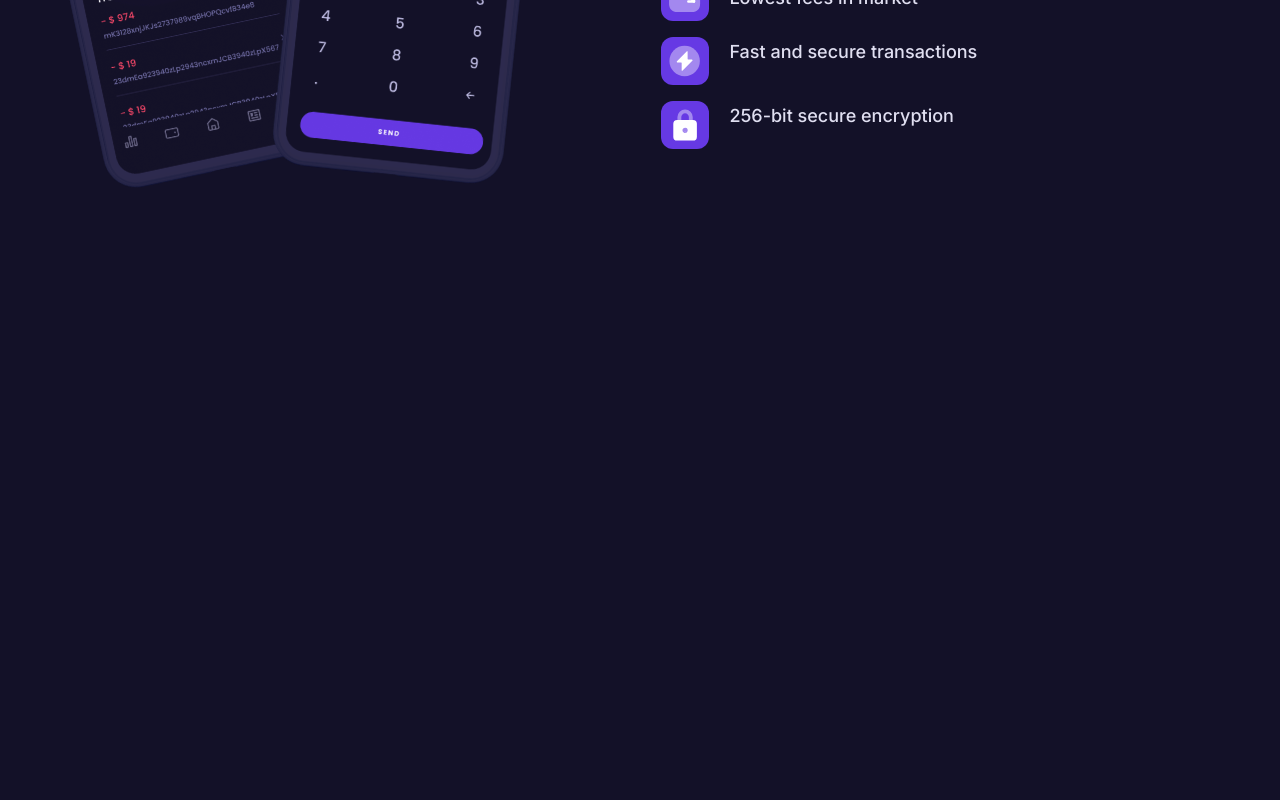
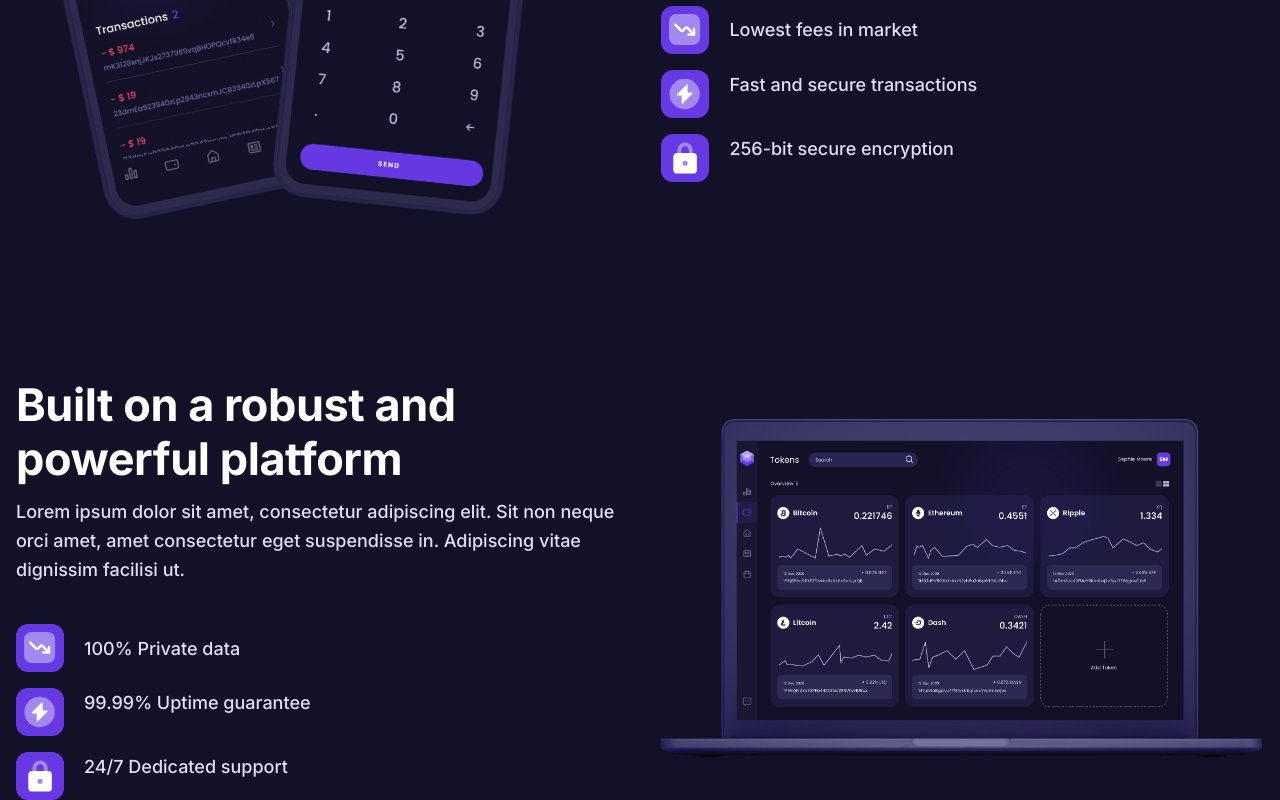
Before and after one commit to ujjwal-B7/crypto_template, a Next.js app: page / in a window 1280 px wide. Shown: the part 3250-4050 px from the top of the page. Before the commit the page ends 3595 px from the top, so only its background shows below. Built offline with nearby package versions, Linux system fonts and the light colour scheme.

Commit message:
privacy section complete

```diff
--- a/src/app/page.js
+++ b/src/app/page.js
@@ -53,7 +53,7 @@ export default function Home() {
         className="section-container text-center py-10 px-4 "
         data-aos="fade-up"
       >
-        <h3>CRYPTO APP HAS BEEN FEATURED ON</h3>
+        <h2>CRYPTO APP HAS BEEN FEATURED ON</h2>
         <div className="companies md:pt-10 pt-5 flex-wrap flex  justify-center lg:gap-10 gap-5">
           <span>
             <svg
@@ -632,6 +632,116 @@ export default function Home() {
           </div>
         </div>
       </section>
+      <section className="section-container px-4 flex-between md:flex-row flex-col gap-10">
+        <div className="md:w-[50%]">
+          <h2 data-aos="fade-up">Built on a robust and powerful platform</h2>
+          <p data-aos="fade-up">
+            Lorem ipsum dolor sit amet, consectetur adipiscing elit. Sit non
+            neque orci amet, amet consectetur eget suspendisse in. Adipiscing
+            vitae dignissim facilisi ut.
+          </p>
+          <div className="space-y-4 mt-10" data-aos="fade-up">
+            <div className="flex gap-5 items-center">
+              <span className="rounded-xl secondary-bg p-2">
+                <svg
+                  width="32"
+                  height="32"
+                  viewBox="0 0 32 32"
+                  fill="none"
+                  xmlns="http://www.w3.org/2000/svg"
+                >
+                  <path
+                    opacity="0.4"
+                    d="M22.8492 0H8.34839C3.06406 0 0.0700684 2.99399 0.0700684 8.27832V22.7654C0.0700684 28.0497 3.06406 31.0437 8.34839 31.0437H22.8492C28.1336 31.0437 31.1138 28.0497 31.1138 22.7654V8.27832C31.1138 2.99399 28.1336 0 22.8492 0"
+                    fill="white"
+                  />
+                  <path
+                    d="M24.9976 14.8947V20.5381H19.3542"
+                    stroke="white"
+                    strokeWidth="2.5"
+                    strokeLinecap="round"
+                    strokeLinejoin="round"
+                  />
+                  <path
+                    d="M24.9976 20.5381L18.3601 13.9006C18.2436 13.7841 18.1054 13.6916 17.9532 13.6285C17.801 13.5655 17.6378 13.533 17.4731 13.533C17.3083 13.533 17.1452 13.5655 16.993 13.6285C16.8407 13.6916 16.7025 13.7841 16.586 13.9006L13.9708 16.5158C13.8543 16.6323 13.7161 16.7248 13.5639 16.7878C13.4117 16.8509 13.2485 16.8834 13.0838 16.8834C12.919 16.8834 12.7559 16.8509 12.6037 16.7878C12.4514 16.7248 12.3132 16.6323 12.1967 16.5158L6.18628 10.5054"
+                    stroke="white"
+                    strokeWidth="2.5"
+                    strokeLinecap="round"
+                    strokeLinejoin="round"
+                  />
+                </svg>
+              </span>
+              <p>100% Private data</p>
+            </div>
+            <div className="flex gap-5">
+              <span className="rounded-xl secondary-bg p-2">
+                <svg
+                  width="32"
+                  height="32"
+                  viewBox="0 0 36 37"
+                  fill="none"
+                  xmlns="http://www.w3.org/2000/svg"
+                >
+                  <circle
+                    cx="17.5917"
+                    cy="18.5217"
+                    r="17.5917"
+                    fill="white"
+                    fillOpacity="0.4"
+                  />
+                  <path
+                    d="M21.0348 7.65791C21.0348 7.21246 20.4962 6.98938 20.1813 7.30436L8.71102 18.7746C8.59059 18.8952 8.50859 19.0487 8.47539 19.2159C8.44218 19.383 8.45926 19.5563 8.52445 19.7137C8.58965 19.8712 8.70004 20.0058 8.84169 20.1005C8.98334 20.1953 9.14989 20.2459 9.32031 20.2461H13.6487C13.9248 20.2461 14.1487 20.47 14.1487 20.7461V29.3855C14.1487 29.8309 14.6872 30.054 15.0022 29.739L26.4725 18.2688C26.5929 18.1482 26.6749 17.9946 26.7081 17.8275C26.7413 17.6603 26.7242 17.4871 26.659 17.3296C26.5938 17.1722 26.4834 17.0376 26.3418 16.9428C26.2001 16.8481 26.0336 16.7974 25.8632 16.7973H21.5348C21.2587 16.7973 21.0348 16.5734 21.0348 16.2973V7.65791Z"
+                    fill="white"
+                  />
+                </svg>
+              </span>
+              <p>99.99% Uptime guarantee</p>
+            </div>
+            <div className="flex gap-5">
+              <span className="rounded-xl secondary-bg p-2">
+                <svg
+                  width="32"
+                  height="32"
+                  viewBox="0 0 25 33"
+                  fill="none"
+                  xmlns="http://www.w3.org/2000/svg"
+                >
+                  <path
+                    d="M6.70862 12.568V8.34884C6.70862 6.78227 7.32846 5.27986 8.43178 4.17213C9.5351 3.0644 11.0315 2.44208 12.5919 2.44208C14.1522 2.44208 15.6486 3.0644 16.7519 4.17213C17.8553 5.27986 18.4751 6.78227 18.4751 8.34884V12.568"
+                    stroke="#A388EF"
+                    strokeWidth="4"
+                    strokeLinecap="round"
+                    strokeLinejoin="round"
+                  />
+                  <rect
+                    x="0.425781"
+                    y="11.2656"
+                    width="24.3322"
+                    height="21.3356"
+                    rx="4"
+                    fill="white"
+                  />
+                  <path
+                    d="M12.5918 21.4763C12.6822 21.4763 12.7706 21.5031 12.8458 21.5533C12.9209 21.6035 12.9795 21.6749 13.0141 21.7584C13.0487 21.8419 13.0578 21.9338 13.0401 22.0225C13.0225 22.1112 12.979 22.1926 12.915 22.2565C12.8511 22.3204 12.7697 22.364 12.681 22.3816C12.5923 22.3992 12.5004 22.3902 12.4169 22.3556C12.3334 22.321 12.262 22.2624 12.2118 22.1873C12.1616 22.1121 12.1348 22.0237 12.1348 21.9333C12.1348 21.8121 12.1829 21.6958 12.2686 21.6101C12.3544 21.5244 12.4706 21.4763 12.5918 21.4763"
+                    stroke="#A388EF"
+                    strokeWidth="4.5"
+                    strokeLinecap="round"
+                    strokeLinejoin="round"
+                  />
+                </svg>
+              </span>
+              <p>24/7 Dedicated support</p>
+            </div>
+          </div>
+        </div>
+        <div className="flex  md:w-[50%] relative" data-aos="zoom-in">
+          <img
+            className="object-contain "
+            src="/assets/webview2.png"
+            alt="wallet1"
+          />
+        </div>
+      </section>
     </>
   );
 }
```
Also changed, not shown: public/assets/webview2.png (added), 1 other file (tests, documents, lock files or other folders).
